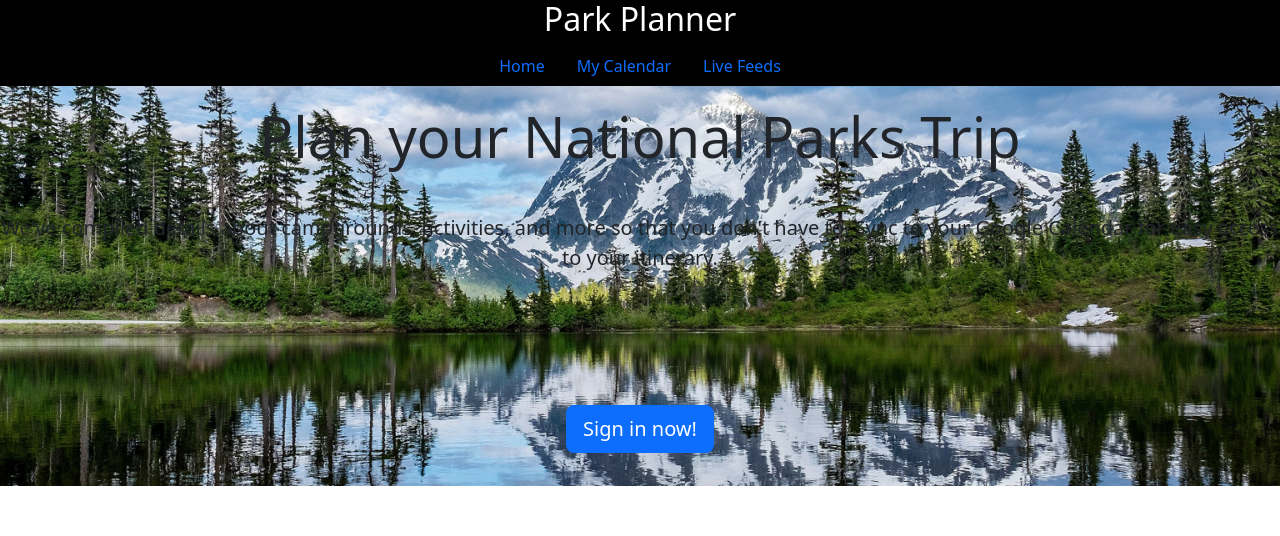
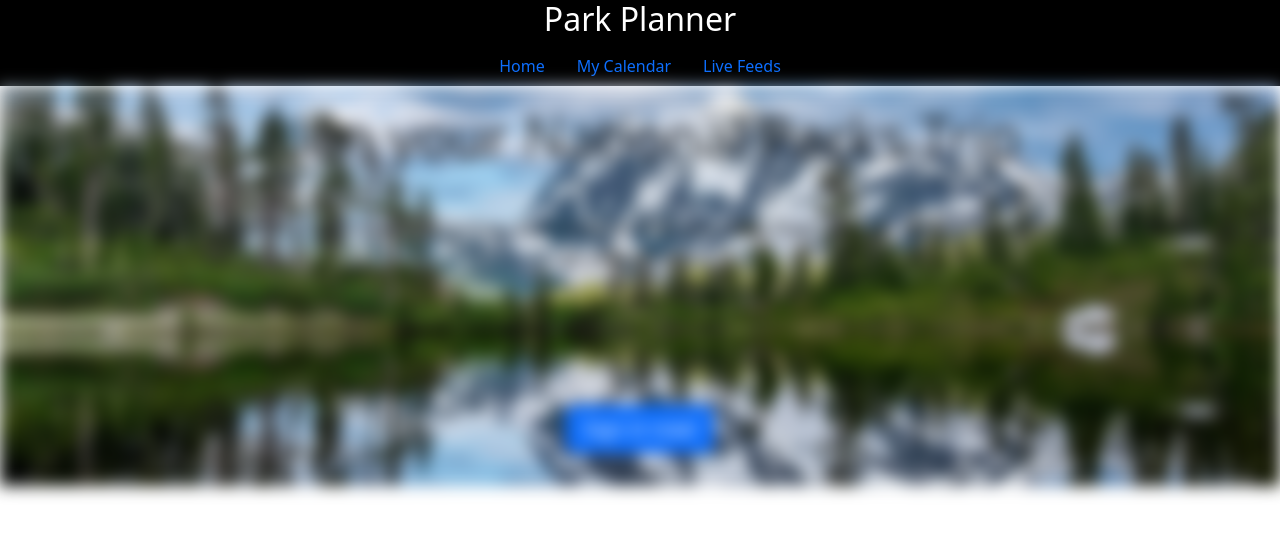
Before and after one commit to anniearcher123/Park-Pioneer, a React (Create React App) app in the folder Capstone/: page / in a window 1280 px wide. Shown: the top 536 px of the page. Built offline with nearby package versions, Linux system fonts and the light colour scheme.

Commit message:
blur filter

```diff
--- a/Capstone/src/App.css
+++ b/Capstone/src/App.css
@@ -50,6 +50,8 @@ h2 {
 .jumbotron {
   display: grid;
   background-image: url("./images/north-cascades-national-park-picture-lake-mount-shuksan_4x3.webp");
+  -webkit-filter: blur(8px);
+  filter: blur(8px);
   min-height: 50vh;
   max-width: 100%;
   background-repeat: no-repeat;
```
